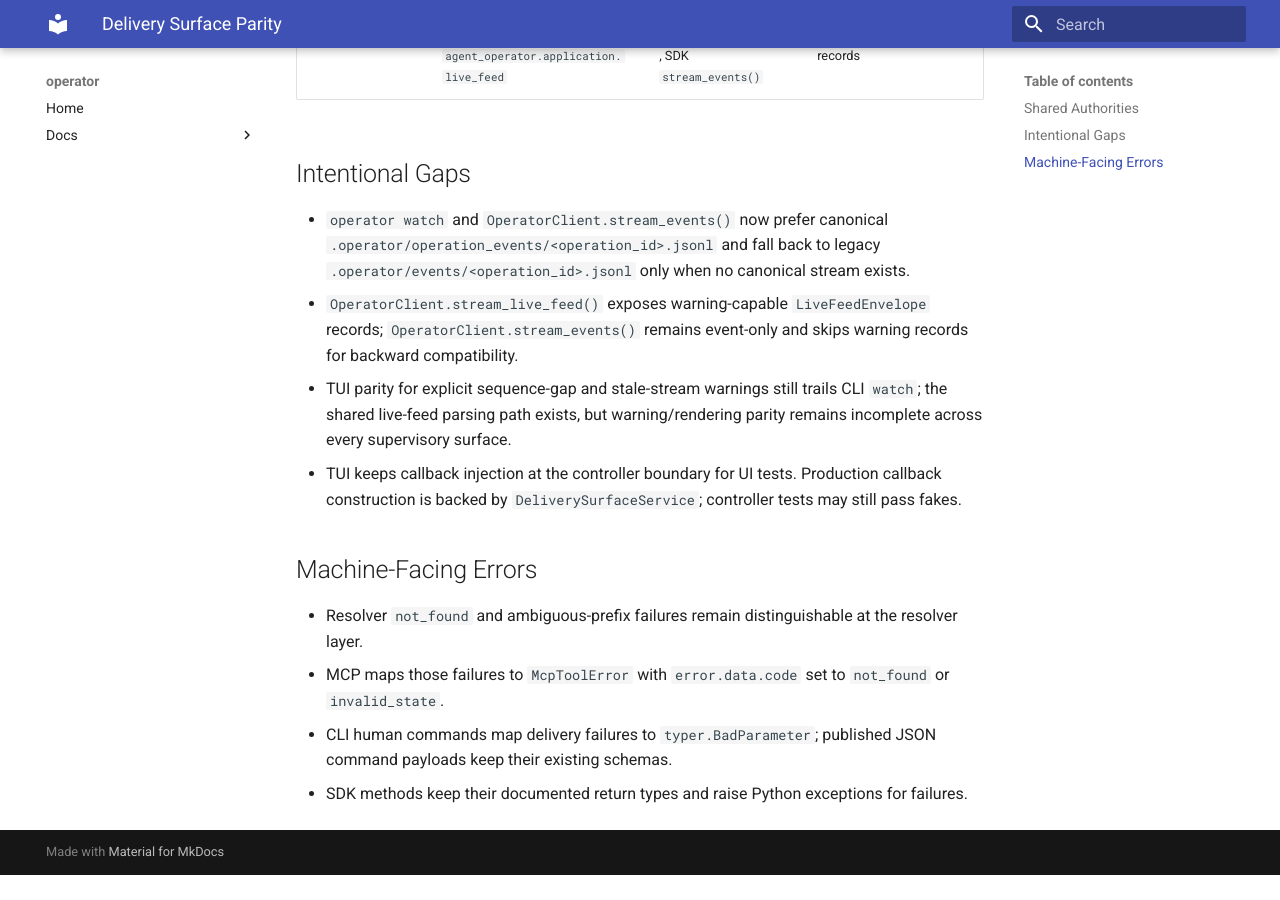
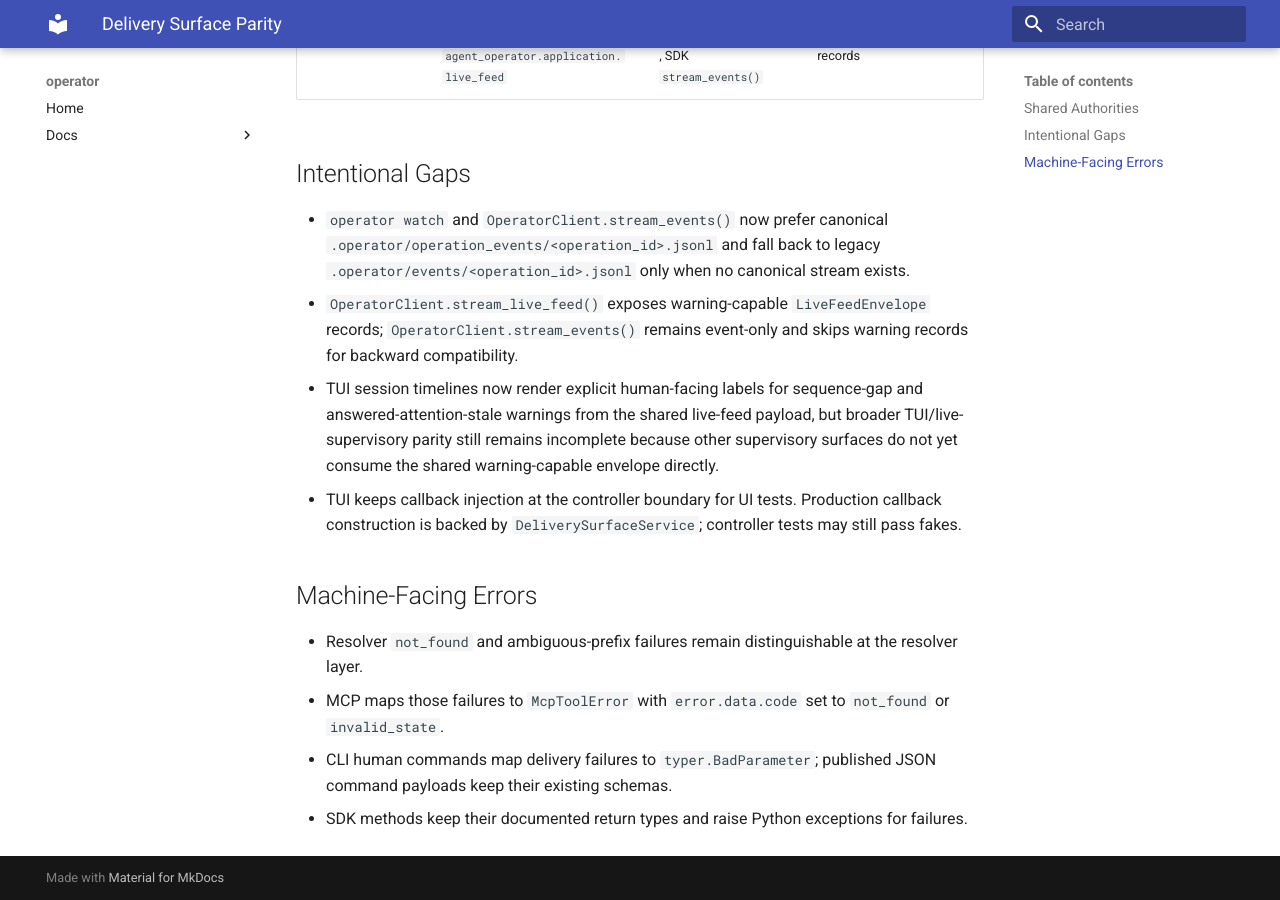
Before and after one commit to uthunderbird/vibechord, an MkDocs documentation site: the page built from docs/reference/delivery-surface-parity.md, in a window 1280 px wide and 900 px high, scrolled down 1001 px. Built offline with MkDocs 1.6.1 and Material for MkDocs 9.7.7, drawn with Linux system fonts in a browser that asks for light colours; before the commit the page ends 1876 px from its top, so only the background shows below that.

Commit message:
Add TUI live-feed warning labels

```diff
--- a/docs/reference/delivery-surface-parity.md
+++ b/docs/reference/delivery-surface-parity.md
@@ -24,9 +24,10 @@ each adapter.
 - `OperatorClient.stream_live_feed()` exposes warning-capable `LiveFeedEnvelope` records;
   `OperatorClient.stream_events()` remains event-only and skips warning records for backward
   compatibility.
-- TUI parity for explicit sequence-gap and stale-stream warnings still trails CLI `watch`; the
-  shared live-feed parsing path exists, but warning/rendering parity remains incomplete across every
-  supervisory surface.
+- TUI session timelines now render explicit human-facing labels for sequence-gap and
+  answered-attention-stale warnings from the shared live-feed payload, but broader TUI/live-
+  supervisory parity still remains incomplete because other supervisory surfaces do not yet consume
+  the shared warning-capable envelope directly.
 - TUI keeps callback injection at the controller boundary for UI tests. Production callback
   construction is backed by `DeliverySurfaceService`; controller tests may still pass fakes.
 
```
Also changed, not shown: design/adr/0214-canonical-live-session-and-event-streaming-contract.md (+17 -5 lines), 3 other files.
